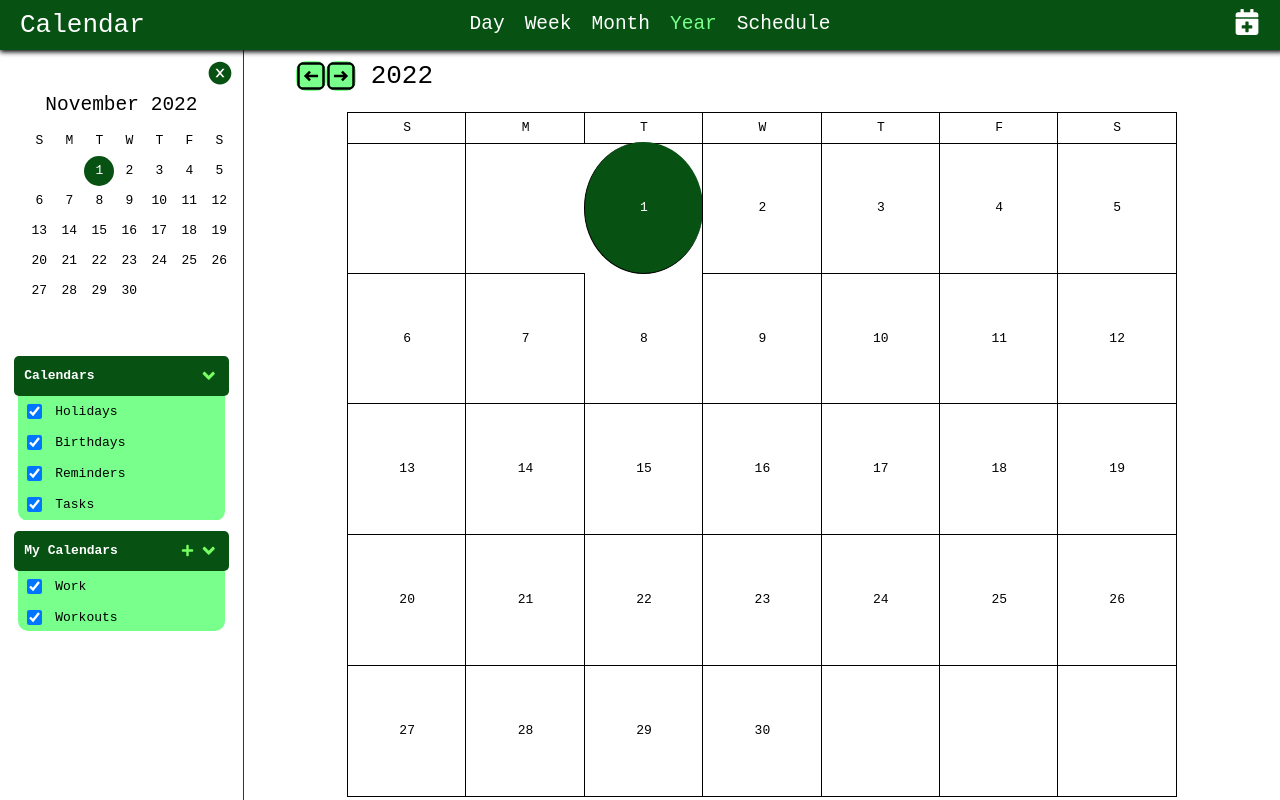
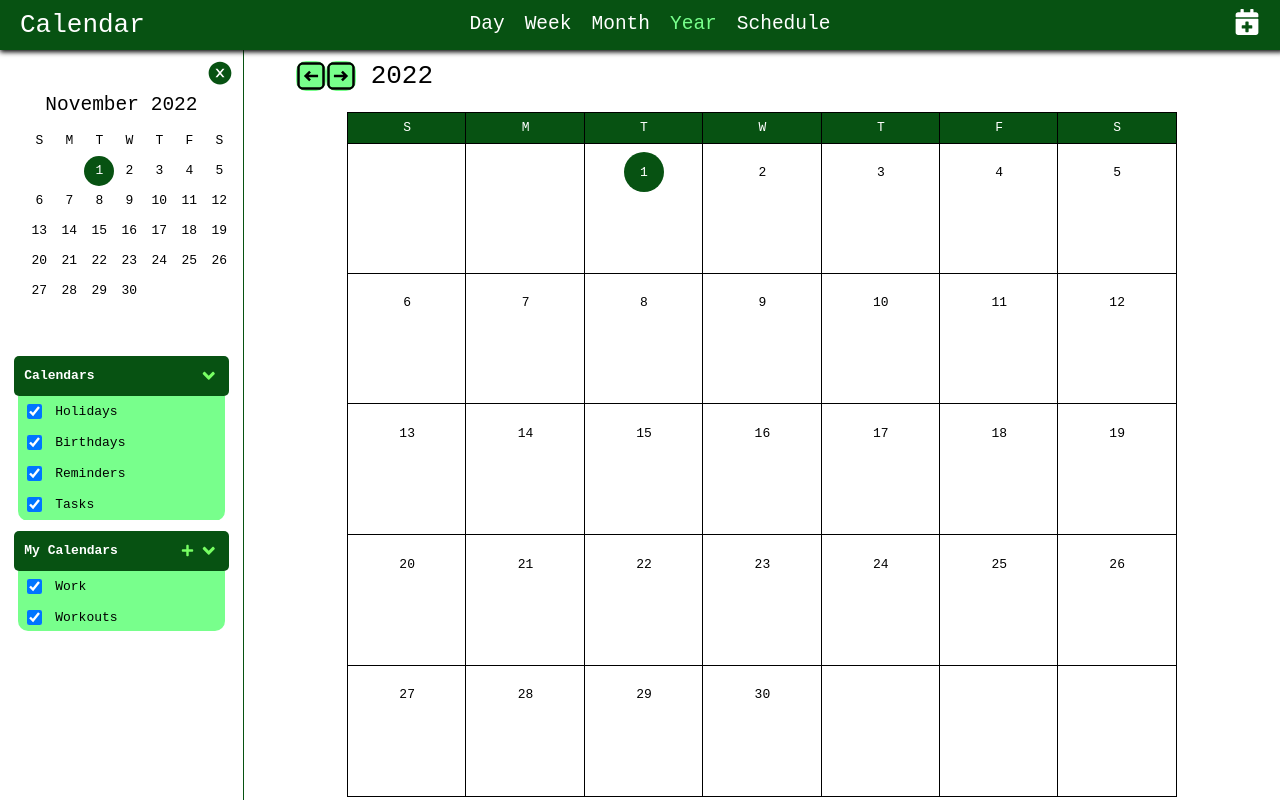
Before and after one commit to kraig-hebert/calendar, a React (Create React App) app: page /month in a window 1280 px wide. Built offline with nearby package versions, Linux system fonts and the light colour scheme.

Commit message:
updated styling of monthCalendar

```diff
--- a/src/components/main/calendarTypes/monthCalendar/MonthCalendar.jsx
+++ b/src/components/main/calendarTypes/monthCalendar/MonthCalendar.jsx
@@ -50,16 +50,17 @@ const MonthCalendar = () => {
       )
     );
     for (let i = 0; i < startDayOfMonth; i++) {
-      renderedCalendar.push(<div key={i + 7}></div>);
+      renderedCalendar.push(<div key={i}></div>);
     }
     for (let i = 1; i <= numberOfDaysInMonth; i++) {
       renderedCalendar.push(
-        <div
-          key={i + 6 + startDayOfMonth}
-          className={checkIfCurrentDay(i)}
-          onClick={(e) => handleDayClick(e, i)}
-        >
-          {i}
+        <div key={i + startDayOfMonth}>
+          <span
+            className={checkIfCurrentDay(i)}
+            onClick={(e) => handleDayClick(e, i)}
+          >
+            {i}
+          </span>
         </div>
       );
     }
--- a/src/components/main/calendarTypes/monthCalendar/styles.js
+++ b/src/components/main/calendarTypes/monthCalendar/styles.js
@@ -21,6 +21,8 @@ export const useStyles = createUseStyles({
       height: '100%',
       width: '100%',
       border: '1px solid #000',
+      backgroundColor: 'rgb(7,82,18)',
+      color: '#fff',
       borderRight: '0',
       '&:last-of-type': {
         borderRight: '1px solid #000',
@@ -35,7 +37,7 @@ export const useStyles = createUseStyles({
       alignSelf: 'center',
       justifySelf: 'center',
       justifyContent: 'center',
-      alignItems: 'center',
+      alignItems: 'flex-start',
       width: '100%',
       height: '100%',
       borderBottom: '1px solid #000',
@@ -43,10 +45,18 @@ export const useStyles = createUseStyles({
       '&:nth-of-type(7n), &:last-of-type': {
         borderRight: '1px solid #000',
       },
-      '&:hover': {
-        borderRadius: '50%',
-        backgroundColor: 'rgb(120,255,140)',
-        cursor: 'pointer',
+      '& span': {
+        display: 'grid',
+        width: '40px',
+        height: '40px',
+        marginTop: '10px',
+        alignItems: 'center',
+        justifyContent: 'center',
+        '&:hover': {
+          borderRadius: '50%',
+          backgroundColor: 'rgb(120,255,140)',
+          cursor: 'pointer',
+        },
       },
     },
   },
```
